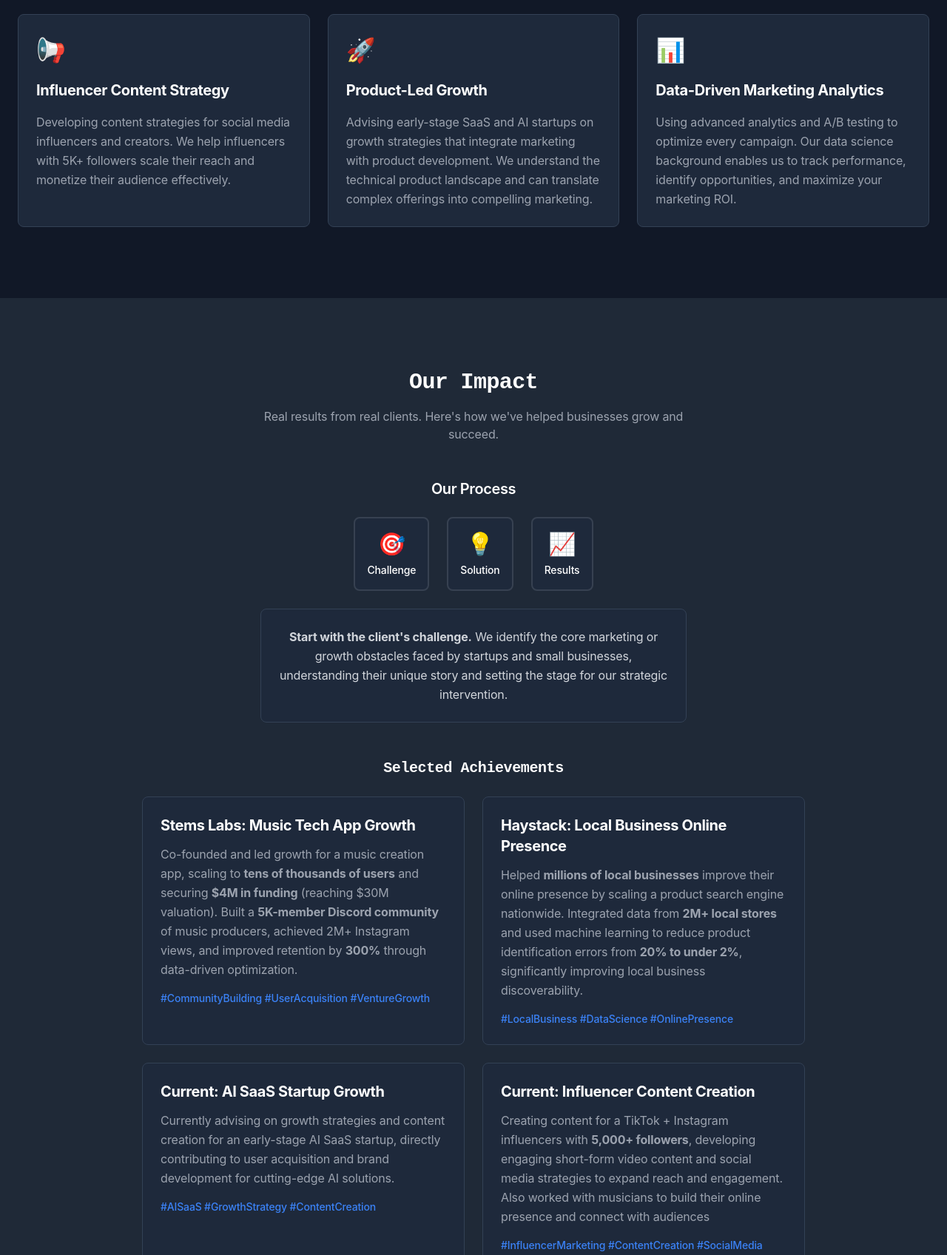
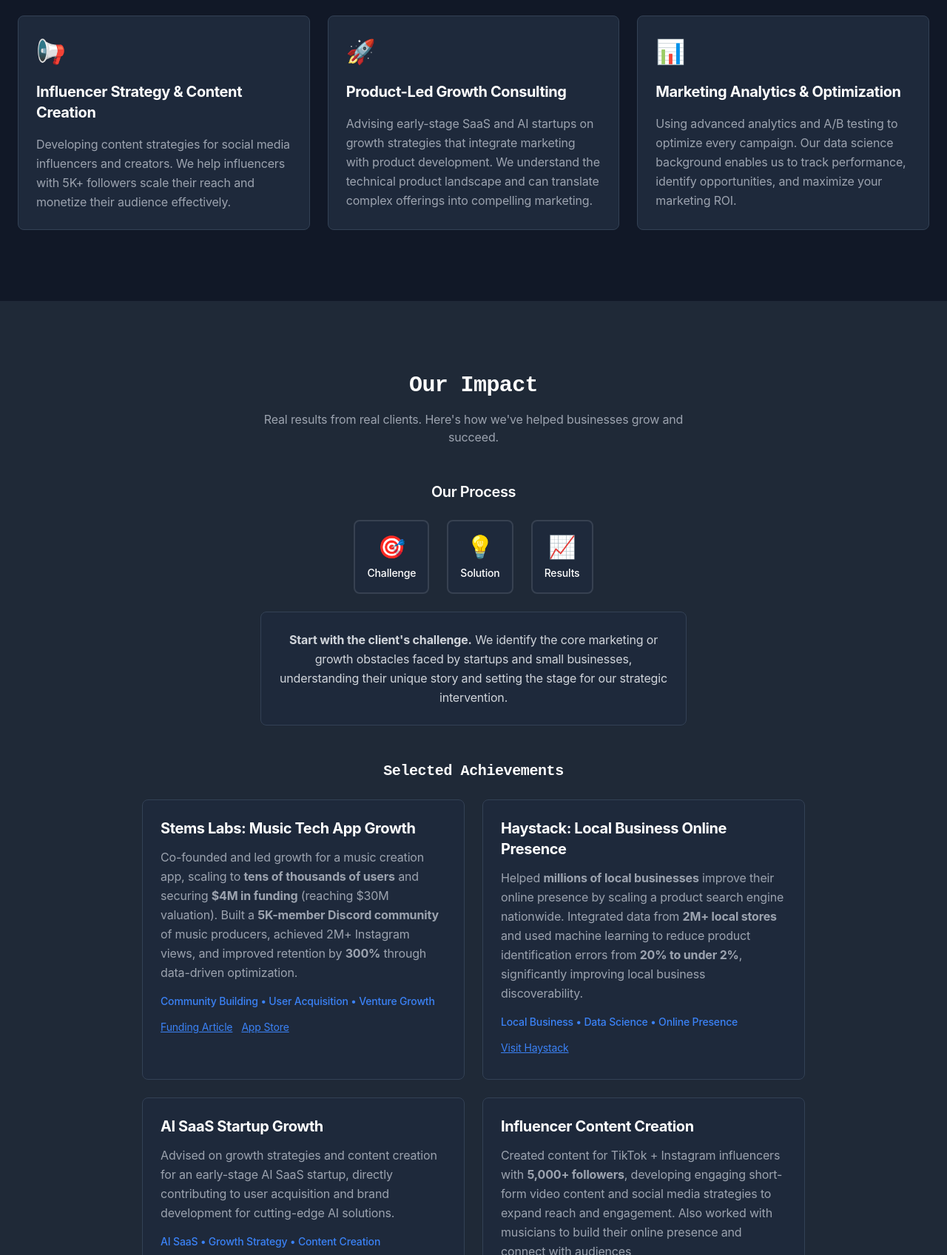
Before and after one commit to nikitabondarenko/ADVXNCEMEDIA, a plain HTML site: page index.html in a window 1280 px wide. Shown: the part 1103-2800 px from the top of the page at 74% size. Drawn offline with nearby package versions, Linux system fonts and the light colour scheme.

Commit message:
Update ADVXNCE Media website with improved messaging and structure - Update main heading to 'Strategic Growth & 10x Marketing' - Remove Design System section from About Us - Update achievements with links and cleaner formatting - Restructure Services vs Method sections to eliminate redundancy - Add header tagline '10x Marketing Services in the Age of AI' - Improve overall content organization and clarity

```diff
--- a/index.html
+++ b/index.html
@@ -40,9 +40,12 @@
     <!-- Header Component -->
     <header class="bg-gray-900/95 backdrop-blur-md sticky top-0 z-50 shadow-lg border-b border-gray-800">
         <nav class="container mx-auto px-6 py-4 flex justify-between items-center">
+            <div class="flex items-center space-x-4">
                 <a href="#hero" class="font-orbitron text-xl font-bold text-white tracking-tight hover:text-advxnce-accent transition-colors duration-300">
                     ADV<span class="text-advxnce-accent">X</span>NCE
                 </a>
+                <span class="hidden md:block text-sm text-gray-400 font-medium">10x Marketing Services in the Age of AI</span>
+            </div>
             <div class="hidden md:flex space-x-8">
                 <a href="#services" class="nav-link text-gray-300 hover:text-advxnce-accent">Services</a>
                 <a href="#our-work" class="nav-link text-gray-300 hover:text-advxnce-accent">Our Work</a>
@@ -144,8 +147,7 @@
                         We are born from the intersection of technology, product, and modern culture.
                     </p>
                 </div>
-                <div class="grid lg:grid-cols-2 gap-10 items-center">
-                    <div class="scroll-reveal">
+                <div class="scroll-reveal max-w-3xl mx-auto">
                     <h3 class="text-xl font-semibold mb-4 text-white">Technical Acumen Meets Market Savvy</h3>
                     <p class="text-gray-300 leading-relaxed mb-4 text-sm">
                         For over a decade, we've been immersed in building and marketing products and startups. This hands-on experience as product managers, data scientists, and founders means we understand your challenges from the inside out.
@@ -157,28 +159,6 @@
                         <!-- Expertise list will be loaded dynamically -->
                     </ul>
                 </div>
-                    <div class="scroll-reveal content-card p-6 flex flex-col justify-center items-center">
-                         <h3 class="text-lg font-semibold mb-3 text-white">Design System</h3>
-                         <p class="text-gray-400 text-center mb-4 max-w-xs text-sm">Explore our design principles in action.</p>
-                        <div class="mb-4 w-full text-center">
-                            <p class="font-semibold mb-2 text-white text-sm">Color Palette:</p>
-                            <div class="flex justify-center space-x-2" id="palette-toggles">
-                                <!-- Palette toggles will be loaded dynamically -->
-                            </div>
-                        </div>
-                        <div class="mb-6 w-full text-center">
-                            <p class="font-semibold mb-2 text-white text-sm">Typography:</p>
-                            <div class="flex justify-center space-x-2" id="font-toggles">
-                                <!-- Font toggles will be loaded dynamically -->
-                            </div>
-                        </div>
-                        <div id="style-preview-card" class="p-4 rounded-lg shadow-lg transition-all duration-300 w-full max-w-sm">
-                            <h4 id="preview-heading" class="text-lg mb-2">Accelerate Growth</h4>
-                            <p id="preview-text" class="mb-3 text-sm">We translate complex data into compelling brand stories.</p>
-                            <button id="preview-button" class="px-4 py-2 rounded-lg font-medium transition-all duration-300 text-xs">Get Started</button>
-                        </div>
-                    </div>
-                </div>
             </div>
         </section>
 
@@ -186,7 +166,7 @@
         <section id="technology" class="section-padding bg-gray-800">
             <div class="container mx-auto px-6">
                 <div class="scroll-reveal text-center mb-12">
-                    <h2 class="text-2xl md:text-3xl font-orbitron font-bold mb-4 text-white">Our Method</h2>
+                    <h2 class="text-2xl md:text-3xl font-orbitron font-bold mb-4 text-white">How We Work</h2>
                     <p class="text-gray-400 max-w-xl mx-auto text-base">
                         "A product thrives within the world you present it in." Our unique approach combines product-led marketing with community-first growth.
                     </p>
--- a/js/data.js
+++ b/js/data.js
@@ -4,32 +4,32 @@
 const SERVICES_DATA = [
     {
         icon: '🤝',
-        title: 'Community Building',
+        title: 'Community Management',
         description: 'Building and managing vibrant online communities that drive user engagement and loyalty. From Discord servers to social media groups, we create spaces where your audience connects and advocates for your brand.'
     },
     {
         icon: '📱',
-        title: 'Short-Form Video Content Creation',
+        title: 'Short-Form Video Production',
         description: 'Creating engaging TikTok, Instagram Reels, and YouTube Shorts content that drives viral engagement. We\'ve helped clients achieve 100x engagement increases through strategic short-form video campaigns.'
     },
     {
         icon: '🏢',
-        title: 'Local Business Online Presence',
+        title: 'Local Business SEO & Online Presence',
         description: 'Optimizing online visibility for local businesses. From SEO and Google My Business optimization to social media management, we help businesses compete in the digital age.'
     },
     {
         icon: '📢',
-        title: 'Influencer Content Strategy',
+        title: 'Influencer Strategy & Content Creation',
         description: 'Developing content strategies for social media influencers and creators. We help influencers with 5K+ followers scale their reach and monetize their audience effectively.'
     },
     {
         icon: '🚀',
-        title: 'Product-Led Growth',
+        title: 'Product-Led Growth Consulting',
         description: 'Advising early-stage SaaS and AI startups on growth strategies that integrate marketing with product development. We understand the technical product landscape and can translate complex offerings into compelling marketing.'
     },
     {
         icon: '📊',
-        title: 'Data-Driven Marketing Analytics',
+        title: 'Marketing Analytics & Optimization',
         description: 'Using advanced analytics and A/B testing to optimize every campaign. Our data science background enables us to track performance, identify opportunities, and maximize your marketing ROI.'
     }
 ];
@@ -39,32 +39,39 @@ const ACHIEVEMENTS_DATA = [
     {
         title: 'Stems Labs: Music Tech App Growth',
         description: 'Co-founded and led growth for a music creation app, scaling to <strong>tens of thousands of users</strong> and securing <strong>$4M in funding</strong> (reaching $30M valuation). Built a <strong>5K-member Discord community</strong> of music producers, achieved 2M+ Instagram views, and improved retention by <strong>300%</strong> through data-driven optimization.',
-        tags: '#CommunityBuilding #UserAcquisition #VentureGrowth'
+        tags: 'Community Building • User Acquisition • Venture Growth',
+        links: [
+            { text: 'Funding Article', url: 'https://medium.com/@metafihack/stems-raises-4-million-in-pre-seed-round-c7e500c5d2f6' },
+            { text: 'App Store', url: 'https://apps.apple.com/us/app/lowkey/id6667115190' }
+        ]
     },
     {
         title: 'Haystack: Local Business Online Presence',
         description: 'Helped <strong>millions of local businesses</strong> improve their online presence by scaling a product search engine nationwide. Integrated data from <strong>2M+ local stores</strong> and used machine learning to reduce product identification errors from <strong>20% to under 2%</strong>, significantly improving local business discoverability.',
-        tags: '#LocalBusiness #DataScience #OnlinePresence'
+        tags: 'Local Business • Data Science • Online Presence',
+        links: [
+            { text: 'Visit Haystack', url: 'https://haystack.co/' }
+        ]
     },
     {
-        title: 'Current: AI SaaS Startup Growth',
-        description: 'Currently advising on growth strategies and content creation for an early-stage AI SaaS startup, directly contributing to user acquisition and brand development for cutting-edge AI solutions.',
-        tags: '#AISaaS #GrowthStrategy #ContentCreation'
+        title: 'AI SaaS Startup Growth',
+        description: 'Advised on growth strategies and content creation for an early-stage AI SaaS startup, directly contributing to user acquisition and brand development for cutting-edge AI solutions.',
+        tags: 'AI SaaS • Growth Strategy • Content Creation'
     },
     {
-        title: 'Current: Influencer Content Creation',
-        description: 'Creating content for a TikTok + Instagram influencers with <strong>5,000+ followers</strong>, developing engaging short-form video content and social media strategies to expand reach and engagement. Also worked with musicians to build their online presence and connect with audiences',
-        tags: '#InfluencerMarketing #ContentCreation #SocialMedia'
+        title: 'Influencer Content Creation',
+        description: 'Created content for TikTok + Instagram influencers with <strong>5,000+ followers</strong>, developing engaging short-form video content and social media strategies to expand reach and engagement. Also worked with musicians to build their online presence and connect with audiences',
+        tags: 'Influencer Marketing • Content Creation • Social Media'
     },
     {
         title: 'Nonprofit Support',
         description: 'Helped nonprofits expand their reach and raise funds through strategic digital marketing campaigns.',
-        tags: '#Nonprofit #MusicIndustry #DigitalMarketing'
+        tags: 'Nonprofit • Music Industry • Digital Marketing'
     },
     {
-        title: 'Local Sports Team: Engagement Boost',
-        description: 'Elevated social media presence for a local sports team by boosting engagement on posts by <strong>nearly 100x</strong> through strategic short-form video content creation and social media optimization.',
-        tags: '#ShortFormVideo #SocialMedia #Engagement'
+        title: 'Sports Team: Engagement Boost',
+        description: 'Elevated social media presence for a sports team by boosting engagement on posts by <strong>nearly 100x</strong> through strategic short-form video content creation and social media optimization.',
+        tags: 'Short Form Video • Social Media • Engagement'
     }
 ];
 
--- a/js/main.js
+++ b/js/main.js
@@ -122,13 +122,20 @@ function initializeAchievementCards() {
     const achievementsGrid = document.getElementById('achievements-grid');
 
     if (achievementsGrid && ACHIEVEMENTS_DATA) {
-        achievementsGrid.innerHTML = ACHIEVEMENTS_DATA.map((achievement, index) => `
-            <div class="achievement-card animate-stagger" style="animation-delay: ${index * 0.1}s;">
-                <h4 class="text-xl font-bold mb-3 text-white">${achievement.title}</h4>
-                <p class="text-gray-400 mb-4 leading-relaxed">${achievement.description}</p>
-                <div class="text-sm text-advxnce-accent font-medium">${achievement.tags}</div>
-            </div>
-        `).join('');
+        achievementsGrid.innerHTML = ACHIEVEMENTS_DATA.map((achievement, index) => {
+            const linksHtml = achievement.links ? achievement.links.map(link =>
+                `<a href="${link.url}" target="_blank" rel="noopener noreferrer" class="inline-block mr-3 mb-2 text-sm text-advxnce-accent hover:text-white transition-colors duration-300 underline">${link.text}</a>`
+            ).join('') : '';
+
+            return `
+                <div class="achievement-card animate-stagger" style="animation-delay: ${index * 0.1}s;">
+                    <h4 class="text-xl font-bold mb-3 text-white">${achievement.title}</h4>
+                    <p class="text-gray-400 mb-4 leading-relaxed">${achievement.description}</p>
+                    <div class="text-sm text-advxnce-accent font-medium mb-3">${achievement.tags}</div>
+                    ${linksHtml ? `<div class="mt-3">${linksHtml}</div>` : ''}
+                </div>
+            `;
+        }).join('');
     }
 }
 
```
Lines whose indentation alone changed are shown as unchanged.
